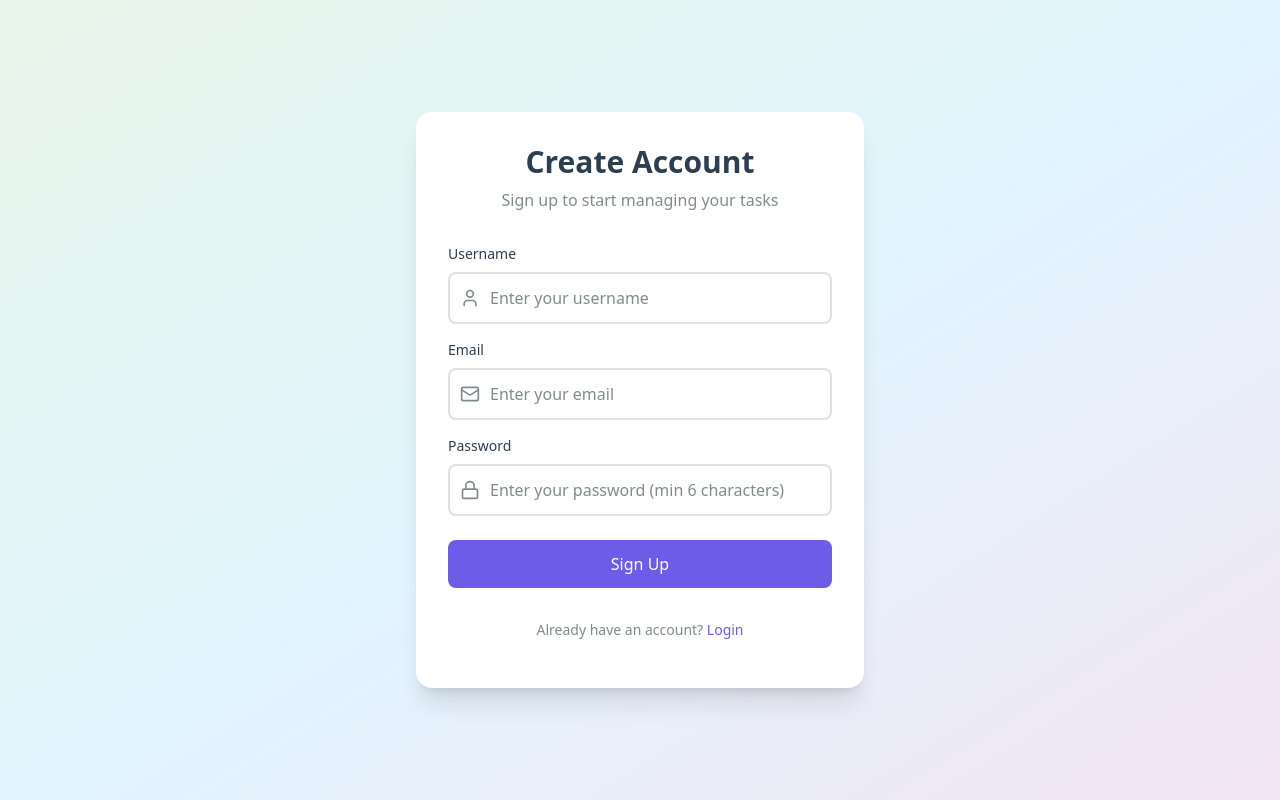
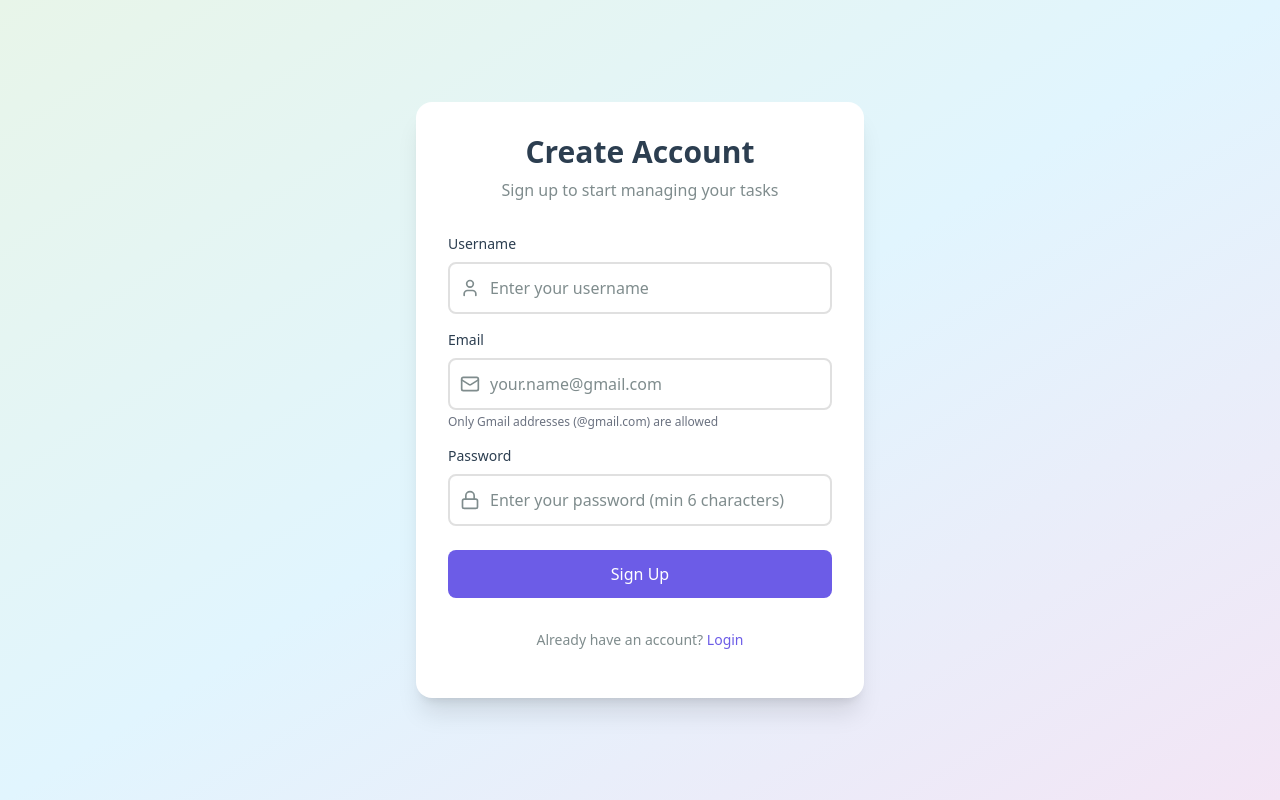
Before and after one commit to eoladapo/snapTask-ui, a React app: page /register in a window 1280 px wide. Built offline with nearby package versions, Linux system fonts and the light colour scheme; the HTML template or start-up script is replaced by a standard one.

Commit message:
made small changes

```diff
--- a/src/pages/Register.tsx
+++ b/src/pages/Register.tsx
@@ -51,7 +51,13 @@ export const Register: React.FC = () => {
 
   const validateForm = (): boolean => {
     const usernameError = getRequiredError(formData.username, 'Username');
-    const emailError = getEmailError(formData.email);
+    let emailError = getEmailError(formData.email);
+
+    // Additional Gmail validation
+    if (!emailError && !formData.email.toLowerCase().endsWith('@gmail.com')) {
+      emailError = 'Only Gmail addresses (@gmail.com) are allowed';
+    }
+
     const passwordError = getPasswordError(formData.password, 6);
 
     setErrors({
@@ -143,6 +149,7 @@ export const Register: React.FC = () => {
                 required
               />
 
+              <div>
                 <Input
                   label="Email"
                   type="email"
@@ -150,11 +157,15 @@ export const Register: React.FC = () => {
                   value={formData.email}
                   onChange={handleChange}
                   error={errors.email}
-                placeholder="Enter your email"
+                  placeholder="your.name@gmail.com"
                   icon={<Mail size={20} />}
                   autoComplete="email"
                   required
                 />
+                <p className="text-xs text-gray-500 dark:text-gray-400 mt-1">
+                  Only Gmail addresses (@gmail.com) are allowed
+                </p>
+              </div>
 
               <Input
                 label="Password"
```
Lines whose indentation alone changed are shown as unchanged.
